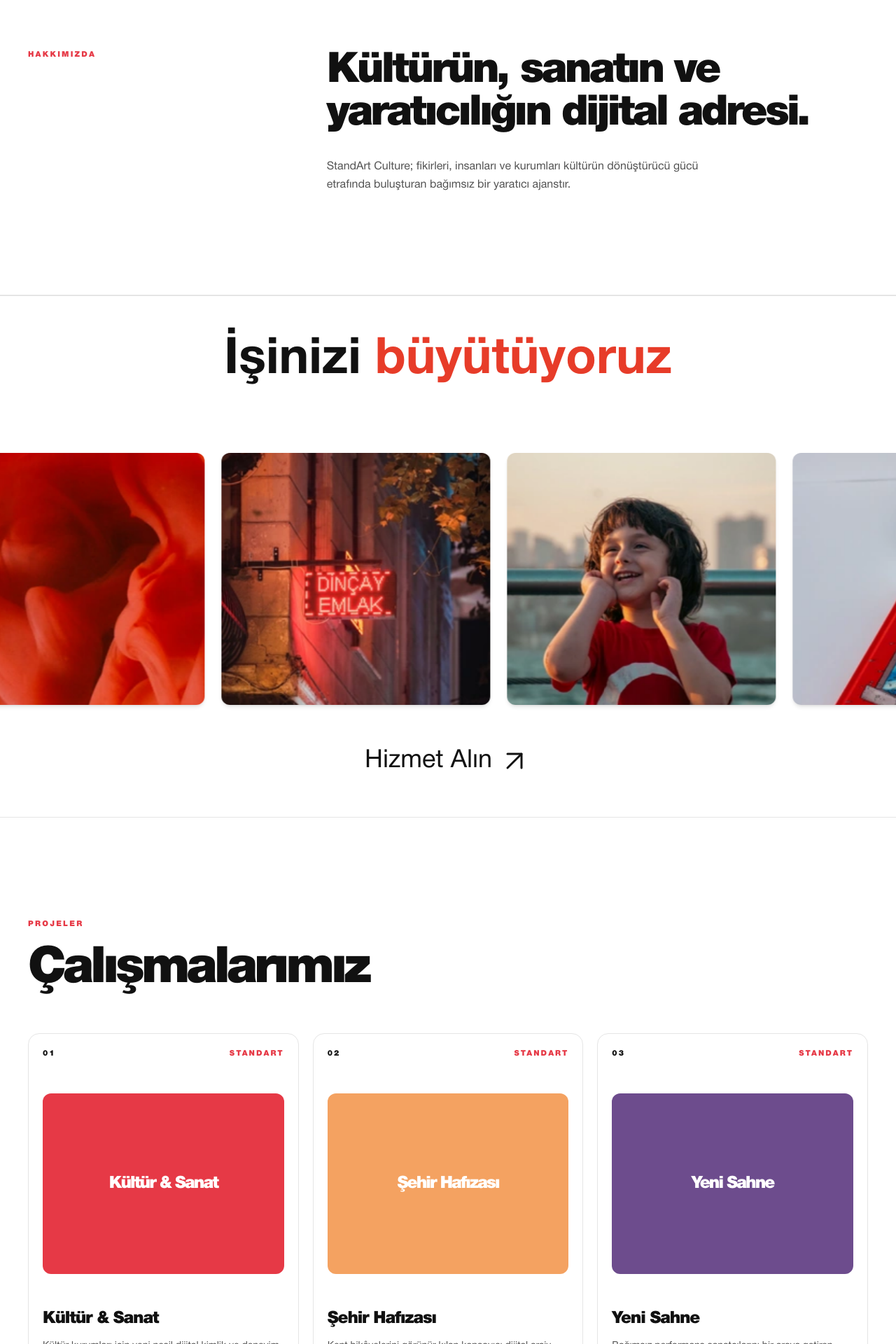
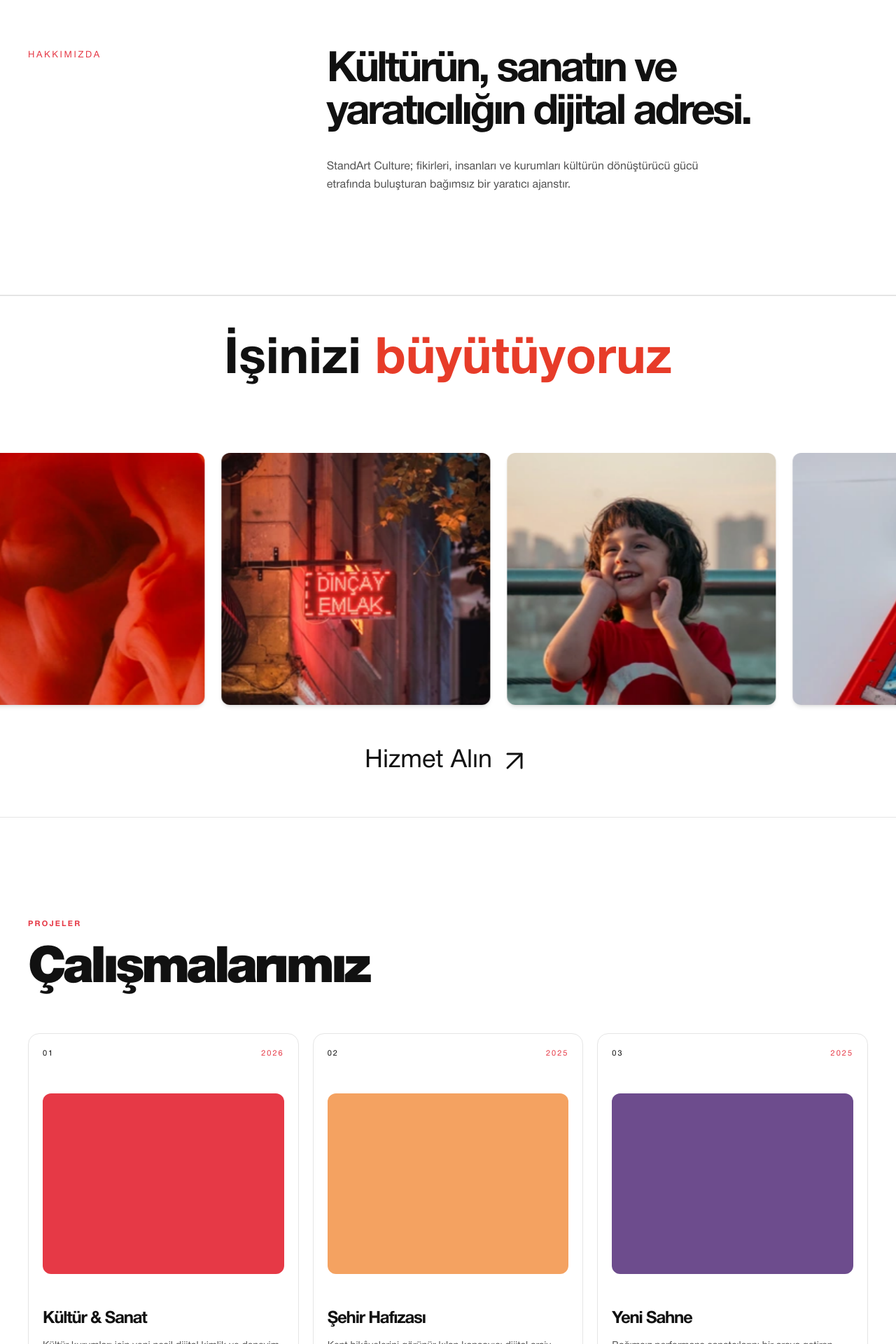
Before and after one commit to yud3-stack/dev.standartculture.com, a Next.js app: page /tr in a window 1280 px wide. Shown: the part 880-2800 px from the top of the page at 70% size. Built offline with nearby package versions, Linux system fonts and the light colour scheme.

Commit message:
style update

```diff
--- a/components/AboutSection.tsx
+++ b/components/AboutSection.tsx
@@ -6,8 +6,8 @@ export function AboutSection({ locale }: { locale: Locale }) {
   const text = copy[locale].about;
   return <section id="hakkimizda" className="border-y border-neutral-200 px-6 py-24 md:px-10 md:py-36">
     <motion.div initial={{ opacity: 0, y: 32 }} whileInView={{ opacity: 1, y: 0 }} viewport={{ once: true, amount: 0.25 }} transition={{ duration: 0.65 }} className="mx-auto grid max-w-7xl gap-10 md:grid-cols-[1fr_2fr]">
-      <p className="text-[11px] font-black tracking-[0.2em] text-[#e63946]">{text.label}</p>
-      <div><h2 className="max-w-3xl text-4xl font-black leading-[1.02] tracking-[-0.06em] md:text-6xl">{text.title}</h2><p className="mt-8 max-w-xl text-base leading-relaxed text-neutral-600">{text.description}</p></div>
+      <p className="text-[13px] font-normal tracking-[0.2em] text-[#e63946]">{text.label}</p>
+      <div><h2 className="max-w-3xl text-4xl font-semibold leading-[1.02] tracking-[-0.06em] md:text-6xl">{text.title}</h2><p className="mt-8 max-w-xl text-base leading-relaxed text-neutral-600">{text.description}</p></div>
     </motion.div>
   </section>;
 }
--- a/components/ContactSection.tsx
+++ b/components/ContactSection.tsx
@@ -1,2 +1,14 @@
 import { copy, type Locale } from "@/data/content";
-export function ContactSection({ locale }: { locale: Locale }) { const text = copy[locale].contact; return <section id="iletisim" className="bg-[#e63946] px-6 py-24 text-center text-white md:px-10 md:py-36"><div className="mx-auto max-w-3xl"><p className="text-[11px] font-black tracking-[0.2em]">{text.label}</p><h2 className="mt-6 text-5xl font-black leading-[0.98] tracking-[-0.065em] md:text-7xl">{text.title}</h2><p className="mx-auto mt-7 max-w-xl text-lg leading-relaxed text-white/85">{text.description}</p><a className="mt-10 inline-block border-b-2 border-white pb-1 text-xl font-bold transition-opacity hover:opacity-70 md:text-2xl" href="mailto:info@standartculture.com">info@standartculture.com</a></div></section>; }
+export function ContactSection({ locale }: { locale: Locale }) {
+    const text = copy[locale].contact;
+    return(
+        <section id="iletisim" className="bg-[#e63946] px-6 py-24 text-center text-white md:px-10 md:py-36">
+            <div className="mx-auto max-w-3xl">
+                <p className="text-[11px] font-semibold tracking-[0.2em]">{text.label}</p>
+                <h2 className="mt-6 text-5xl font-semibold leading-[0.98] tracking-[-0.065em] md:text-7xl"><span className="font-normal">{text.titleBefore}</span> {text.titleHighlight}</h2>
+                <p className="mx-auto mt-7 max-w-xl text-lg leading-relaxed text-white/85">{text.description}</p>
+                <a className="mt-10 inline-block border-b-2 border-white pb-1 text-xl font-bold transition-opacity hover:opacity-70 md:text-2xl" href="mailto:info@standartculture.com">info@standartculture.com</a>
+            </div>
+        </section>
+    )
+}
--- a/components/Navbar.tsx
+++ b/components/Navbar.tsx
@@ -8,7 +8,8 @@ export function Navbar({ locale }: { locale: Locale }) {
   const switchHref = locale === "tr" ? "/" : "/tr";
   const switchLabel = locale === "tr" ? "EN" : "TR";
   return (
-    <header className="mx-auto flex w-full max-w-7xl items-center justify-between px-6 py-7 md:px-10">
+    <header className="mx-auto flex w-full  items-center justify-between px-6 py-7 md:px-10">
+      {/* max-w-7xl */}
       <Link href={prefix || "/"} className="shrink-0" aria-label="StandArt Culture home page">
         <Image src="/Logo.svg" alt="StandArt Culture" width={258} height={42} priority className="h-auto w-[155px] sm:w-[180px]" />
       </Link>
--- a/components/ProjectCard.tsx
+++ b/components/ProjectCard.tsx
@@ -8,10 +8,10 @@ export function ProjectCard({ project, index, locale, action }: { project: Proje
   const detailPath = locale === "tr" ? `/tr/projeler/${project.slug}` : `/projects/${project.slug}`;
   return <motion.article initial={{ opacity: 0, y: 35 }} whileInView={{ opacity: 1, y: 0 }} viewport={{ once: true, amount: 0.18 }} transition={{ duration: 0.5, delay: index * 0.12 }}>
     <Link href={detailPath} className="group block rounded-2xl border border-neutral-200 p-5 transition-shadow hover:shadow-xl">
-      <div className="flex items-start justify-between text-[11px] font-black tracking-[0.18em]"><span>{project.id}</span><span className="text-[#e63946]">STANDART</span></div>
-      <div className="my-12 flex aspect-[4/3] items-center justify-center rounded-xl" style={{ backgroundColor: project.color }}><span className="text-2xl font-black tracking-[-0.08em] text-white">{project.title}</span></div>
-      <h3 className="text-2xl font-black tracking-[-0.05em]">{project.title}</h3><p className="mt-3 min-h-12 text-sm leading-relaxed text-neutral-600">{project.description}</p>
-      <span className="mt-6 inline-block text-sm font-bold group-hover:text-[#e63946]">{action} <span className="inline-block transition-transform group-hover:translate-x-1">→</span></span>
+      <div className="flex items-start justify-between text-[11px] font-regular tracking-[0.18em]"><span>{project.id}</span><span className="text-[#e63946]">{project.year}</span></div>
+      <div className="my-12 flex aspect-[4/3] items-center justify-center rounded-xl" style={{ backgroundColor: project.color }}></div>
+      <h3 className="text-2xl font-semibold tracking-[-0.05em]">{project.title}</h3><p className="mt-3 min-h-12 text-sm leading-relaxed text-neutral-600">{project.description}</p>
+      <span className="mt-6 inline-block text-sm font-semibold group-hover:text-[#e63946]">{action} <span className="inline-block transition-transform group-hover:translate-x-1">→</span></span>
     </Link>
   </motion.article>;
 }
--- a/components/ProjectsGrid.tsx
+++ b/components/ProjectsGrid.tsx
@@ -1,6 +1,6 @@
 import { copy, getProjects, type Locale } from "@/data/content";
 import { ProjectCard } from "./ProjectCard";
 export function ProjectsGrid({ locale }: { locale: Locale }) { const text = copy[locale].projects; const projects = getProjects(locale); return <section id="projeler" className="mx-auto max-w-7xl px-6 py-24 md:px-10 md:py-36">
-  <p className="text-[11px] font-black tracking-[0.2em] text-[#e63946]">{text.label}</p><h2 className="mt-5 text-5xl font-black tracking-[-0.065em] md:text-7xl">{text.title}</h2>
+  <p className="text-[11px] font-semibold tracking-[0.2em] text-[#e63946]">{text.label}</p><h2 className="mt-5 text-5xl font-black tracking-[-0.065em] md:text-7xl">{text.title}</h2>
   <div className="mt-14 grid gap-5 md:grid-cols-3">{projects.map((project, index) => <ProjectCard key={project.id} project={project} index={index} locale={locale} action={text.action} />)}</div>
 </section>; }
--- a/data/content.ts
+++ b/data/content.ts
@@ -8,7 +8,7 @@ export const copy = {
     hero: { words: ["Taking", "culture", "into", "the", "future."], description: "We bring art, culture and creative projects together through digital experiences.", cta: "Explore our projects" },
     about: { label: "ABOUT", title: "The digital home of culture, art and creativity.", description: "StandArt Culture is an independent creative agency that brings ideas, people and institutions together around the transformative power of culture." },
     projects: { label: "PROJECTS", title: "Our Work", action: "Explore" },
-    contact: { label: "CONTACT", title: "Have an idea? Let’s talk.", description: "We are here to help make a new story visible." },
+    contact: { label: "CONTACT", titleBefore: "Have an idea?",titleHighlight:"Let’s talk.", description: "We are here to help make a new story visible." },
     footerLocation: "Samsun",
     business: {
       titleBefore: "We ",
@@ -30,7 +30,7 @@ export const copy = {
     hero: { words: ["Kültürü", "geleceğe", "taşıyoruz."], description: "Sanat, kültür ve yaratıcı projeleri dijital deneyimlerle buluşturuyoruz.", cta: "Projelerimizi İncele" },
     about: { label: "HAKKIMIZDA", title: "Kültürün, sanatın ve yaratıcılığın dijital adresi.", description: "StandArt Culture; fikirleri, insanları ve kurumları kültürün dönüştürücü gücü etrafında buluşturan bağımsız bir yaratıcı ajanstır." },
     projects: { label: "PROJELER", title: "Çalışmalarımız", action: "İncele" },
-    contact: { label: "İLETİŞİM", title: "Bir fikriniz mi var? Konuşalım.", description: "Yeni bir hikâyeyi birlikte görünür kılmak için buradayız." },
+    contact: { label: "İLETİŞİM", titleBefore: "Bir fikriniz mi var?",titleHighlight:"Konuşalım.", description: "Yeni bir hikâyeyi birlikte görünür kılmak için buradayız." },
     footerLocation: "Samsun",
     business: {
       titleBefore: "İşinizi ",
```
